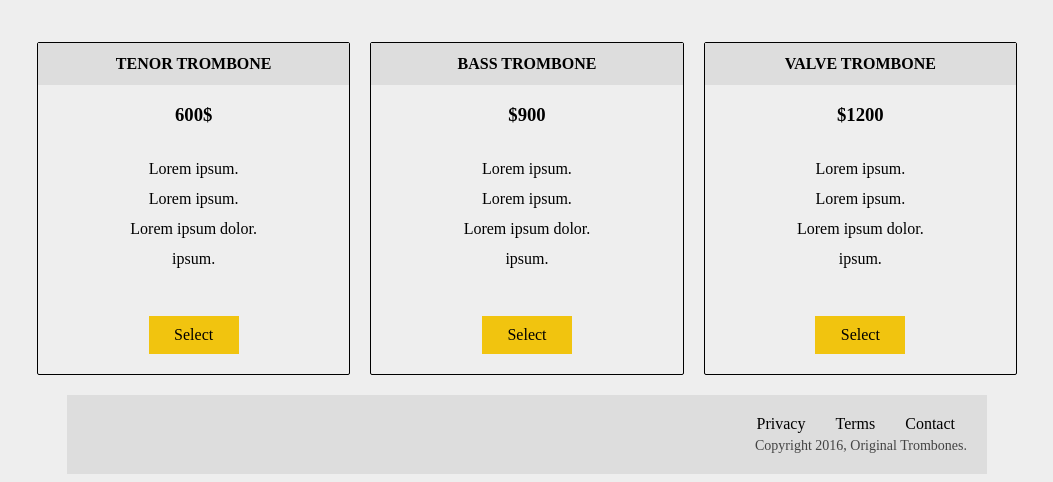
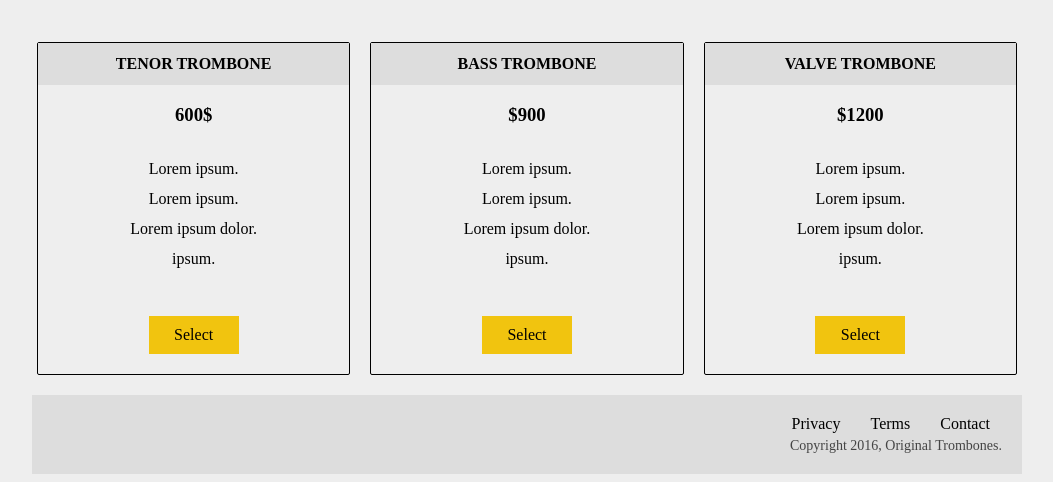
Before and after one commit to manalijain346/Product-Landing-Page, a plain HTML site: page index.html in a window 1280 px wide. Shown: the part 1029-1511 px from the top of the page, without its empty margins (113-1166 px from the left). Drawn offline with Linux system fonts and the light colour scheme.

Commit message:
enhancement

```diff
--- a/styles.css
+++ b/styles.css
@@ -142,7 +142,7 @@ a {
     background-color: #ddd;
     padding: 20px;
     text-align: right;
-    width: 880px;
+    width: 950px;
     margin-left: auto;
     margin-right: auto;
 }
```
